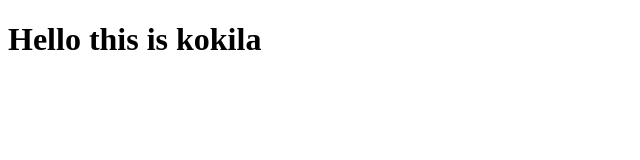
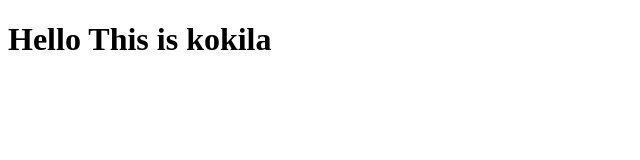
Before and after one commit to kokila-ravi/SourceControl, a plain HTML site: page home.html in a window 1280 px wide. Shown: the whole page, without its empty margins (0-640 px from the left). Drawn offline with Linux system fonts and the light colour scheme.

Commit message:
feat: change into uppercase

```diff
--- a/home.html
+++ b/home.html
@@ -6,6 +6,6 @@
     <title>Document</title>
 </head>
 <body>
-    <h1>Hello this is kokila</h1>
+    <h1>Hello This is kokila</h1>
 </body>
 </html>
```
